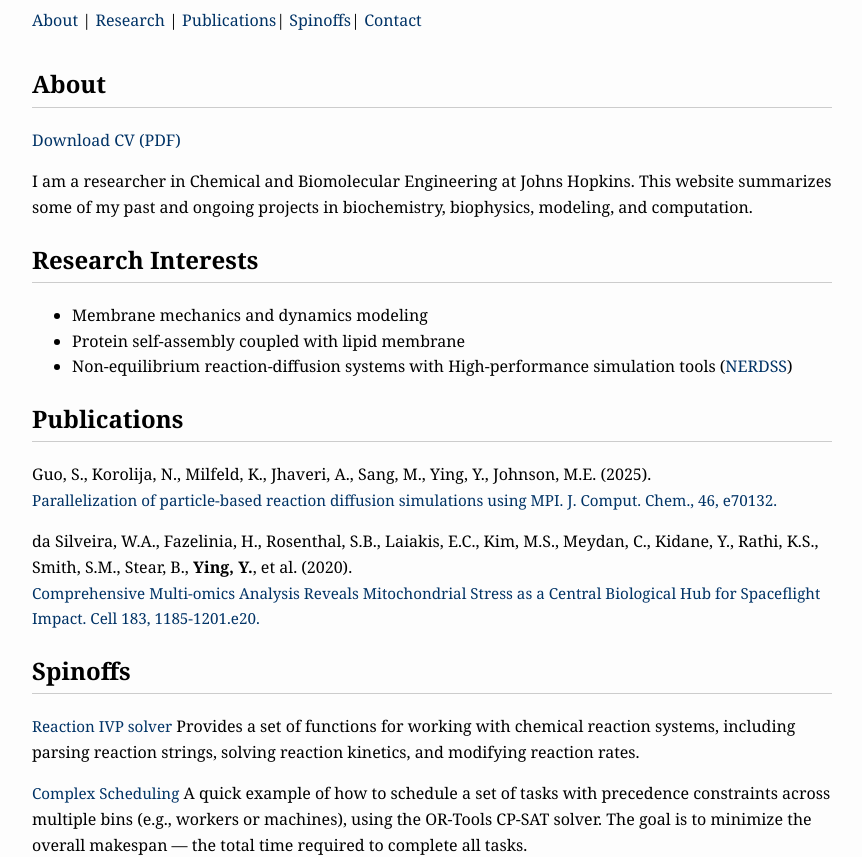
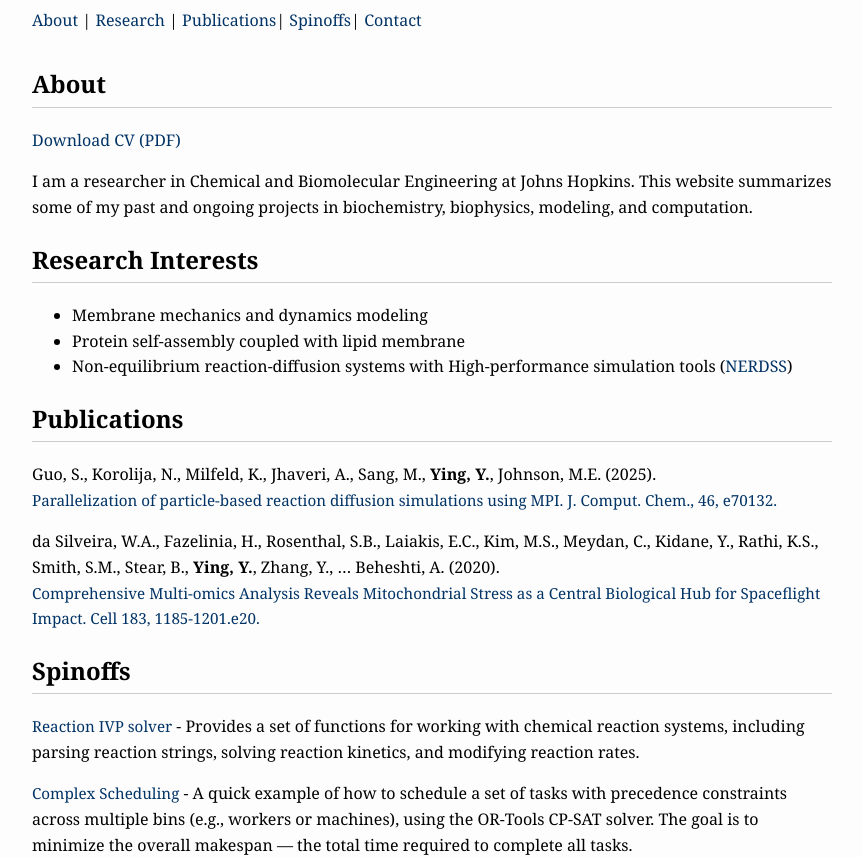
Before and after one commit to yingyue2030699/yingyue2030699.github.io, a plain HTML site: page index.html in a window 1280 px wide. Shown: the part 101-958 px from the top of the page, without its empty margins (208-1070 px from the left). Drawn offline with Linux system fonts and the light colour scheme.

Commit message:
Update index.html

```diff
--- a/index.html
+++ b/index.html
@@ -90,14 +90,14 @@
     <h2>Publications</h2>
 
     <div class="reference">
-      <span class="authors">Guo, S., Korolija, N., Milfeld, K., Jhaveri, A., Sang, M., Ying, Y., Johnson, M.E. (2025).</span><br>
+      <span class="authors">Guo, S., Korolija, N., Milfeld, K., Jhaveri, A., Sang, M., <b>Ying, Y.</b>, Johnson, M.E. (2025).</span><br>
       <a href="https://doi.org/10.1002/jcc.70132" target="_blank">
         Parallelization of particle-based reaction diffusion simulations using MPI. J. Comput. Chem., 46, e70132.
       </a>
     </div>
 
     <div class="reference">
-      <span class="authors">da Silveira, W.A., Fazelinia, H., Rosenthal, S.B., Laiakis, E.C., Kim, M.S., Meydan, C., Kidane, Y., Rathi, K.S., Smith, S.M., Stear, B., <b>Ying, Y.</b>, et al. (2020).</span><br>
+      <span class="authors">da Silveira, W.A., Fazelinia, H., Rosenthal, S.B., Laiakis, E.C., Kim, M.S., Meydan, C., Kidane, Y., Rathi, K.S., Smith, S.M., Stear, B., <b>Ying, Y.</b>,  Zhang, Y., … Beheshti, A. (2020).</span><br>
       <a href="https://doi.org/10.1016/j.cell.2020.11.002" target="_blank">
         Comprehensive Multi-omics Analysis Reveals Mitochondrial Stress as a Central Biological Hub for Spaceflight Impact. Cell 183, 1185-1201.e20.
       </a>
@@ -111,12 +111,12 @@
 
     <div class="reference">
       <a href="https://github.com/yingyue2030699/Reaction-System-Solver">Reaction IVP solver</a>
-      Provides a set of functions for working with chemical reaction systems, including parsing reaction strings, solving reaction kinetics, and modifying reaction rates.
+      - Provides a set of functions for working with chemical reaction systems, including parsing reaction strings, solving reaction kinetics, and modifying reaction rates.
     </div>
 
     <div class="reference">
       <a href="https://github.com/yingyue2030699/Scheduling">Complex Scheduling</a>
-      A quick example of how to schedule a set of tasks with precedence constraints across multiple bins (e.g., workers or machines), using the OR-Tools CP-SAT solver. The goal is to minimize the overall makespan — the total time required to complete all tasks.
+      - A quick example of how to schedule a set of tasks with precedence constraints across multiple bins (e.g., workers or machines), using the OR-Tools CP-SAT solver. The goal is to minimize the overall makespan — the total time required to complete all tasks.
     </div>
 
   </section>
```
